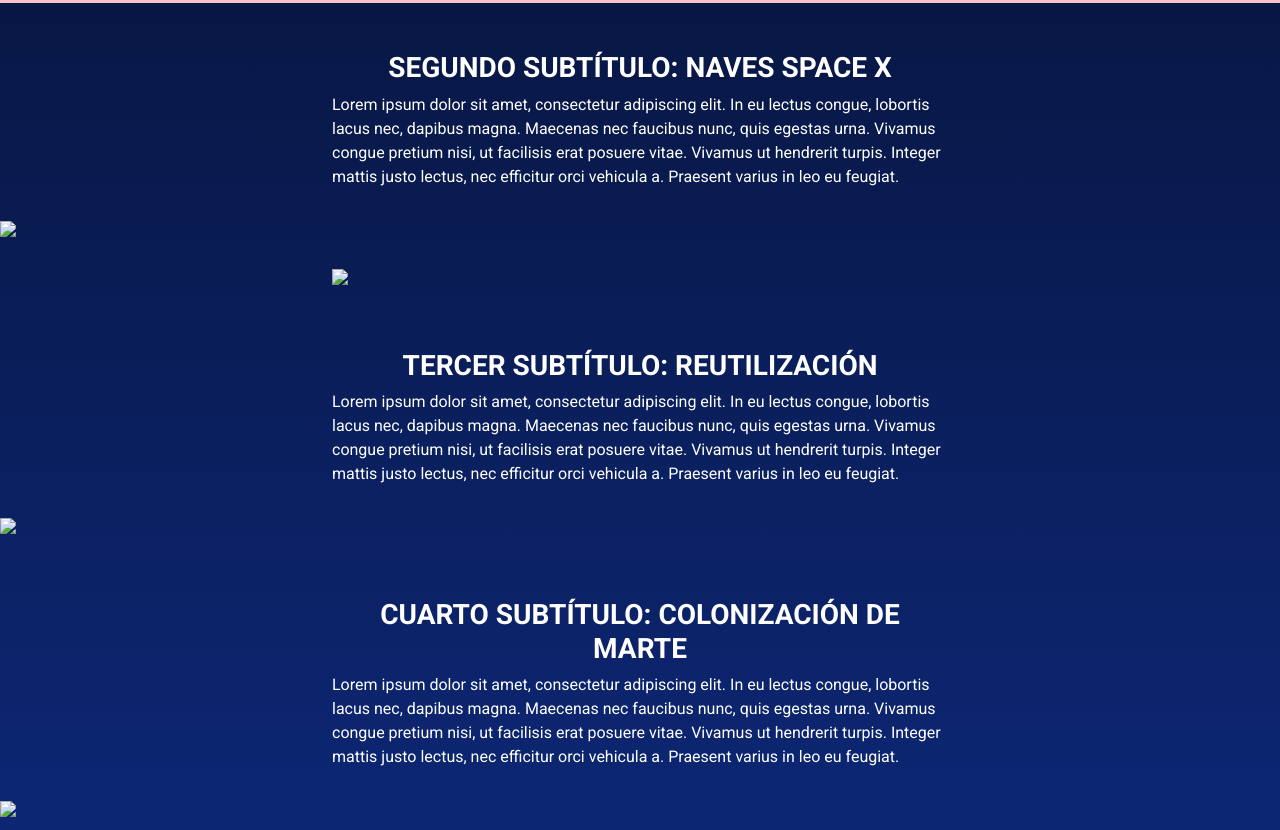
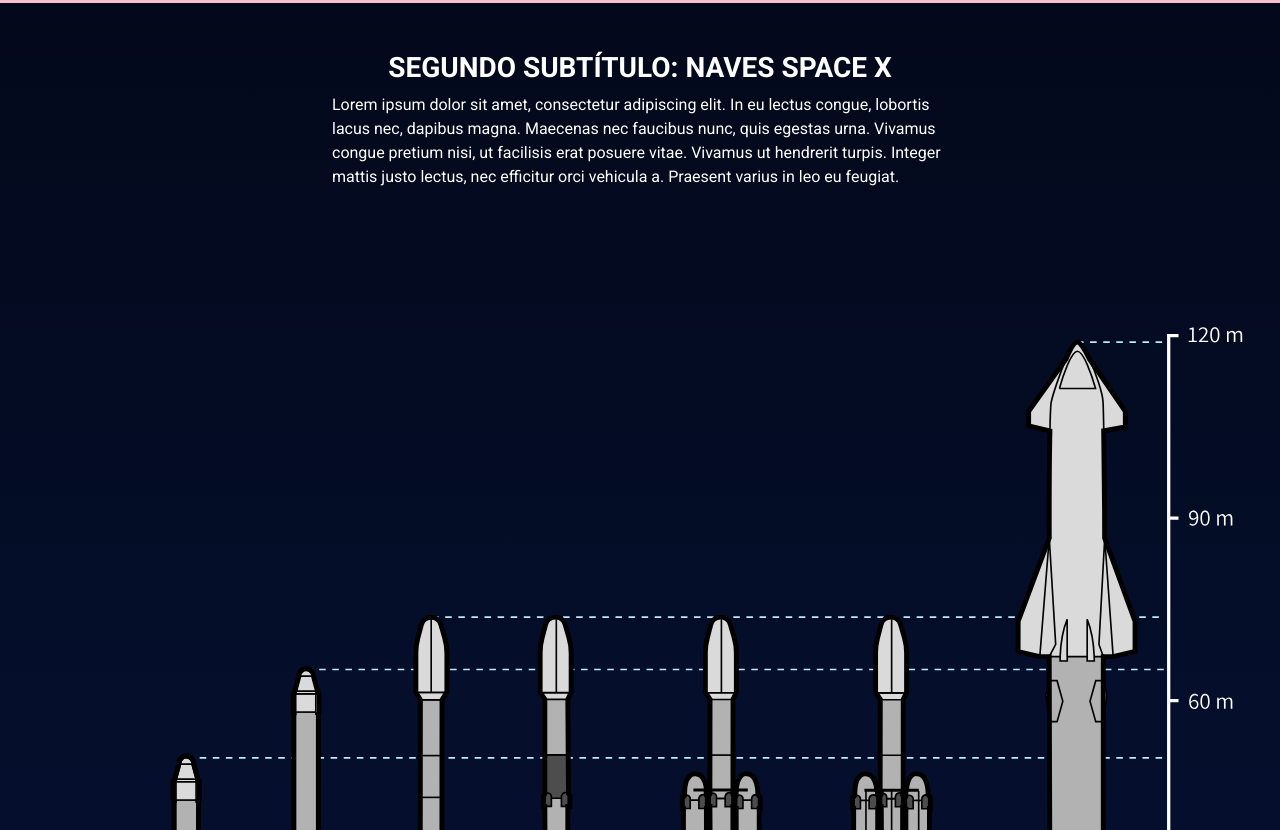
Before and after one commit to Space-X-Elon-Musk/Clase15, a plain HTML site: page index.html in a window 1280 px wide. Shown: the part 1195-2025 px from the top of the page. Drawn offline with nearby package versions, Linux system fonts and the light colour scheme.

Commit message:
Update index.html

```diff
--- a/index.html
+++ b/index.html
@@ -56,7 +56,7 @@
                             Lorem ipsum dolor sit amet, consectetur adipiscing elit. In eu lectus congue, lobortis lacus nec, dapibus magna. Maecenas nec faucibus nunc, quis egestas urna. Vivamus congue pretium nisi, ut facilisis erat posuere vitae. Vivamus ut hendrerit turpis. Integer mattis justo lectus, nec efficitur orci vehicula a. Praesent varius in leo eu feugiat.
                         </p>
 
-                        <img src="img/imagen-otra.png" class="w-100 my-3" />
+                        <img src="img/grafico1.svg" class="w-100 my-3" />
 
                     </div>
                 </div>
@@ -75,7 +75,7 @@
             </div>
             <div id="franja">
                 <div>
-                    <img src="img/imagen-ancho.png" class="w-100">
+                    <img src="img/grafico2.svg" class="w-100">
                 </div>
             </div>
         </section>
@@ -92,12 +92,12 @@
                     </div>
                 </div>
             </div>
-            <img src="img/imagen-otra.png" class="w-100 my-3" />
+            <img src="img/grafico3.svg" class="w-100 my-3" />
              <div class="container">
                 <div class="row">
                     <div class="col-sm-11 col-md-10 col-lg-9 col-xl-8 col-xxl-7 mx-auto">
 
-            <img src="img/imagen-otra.png" class="w-100 my-3" />
+            <img src="img/grafico4.svg" class="w-100 my-3" />
         </div>
     </div></div>
 </section>
@@ -116,7 +116,7 @@
                 </div>
 </div>
 
-                <img src="img/imagen-otra.png" class="w-100 my-3" />
+                <img src="img/grafico5.svg" class="w-100 my-3" />
 </section>
 
         <section id="reutilizacion">
@@ -131,7 +131,7 @@
                 </div>
 </div>
 
-                <img src="img/imagen-otra.png" class="w-100 my-3" />
+                <img src="img/grafico6.svg" class="w-100 my-3" />
 </section>
 
         <section id="starship">
@@ -143,9 +143,9 @@
                             Lorem ipsum dolor sit amet, consectetur adipiscing elit. In eu lectus congue, lobortis lacus nec, dapibus magna. Maecenas nec faucibus nunc, quis egestas urna. Vivamus congue pretium nisi, ut facilisis erat posuere vitae. Vivamus ut hendrerit turpis. Integer mattis justo lectus, nec efficitur orci vehicula a. Praesent varius in leo eu feugiat.
                         </p>
 
-                <img src="img/imagen-otra.png" class="w-100 my-3" />
+                <img src="img/grafico7.svg" class="w-100 my-3" />
 
-                <img src="img/imagen-otra.png" class="w-100 my-3" />
+                <img src="img/grafico8.svg" class="w-100 my-3" />
 
 
                     </div>
@@ -175,7 +175,7 @@
                 </div>
 </div>
 
-                <img src="img/imagen-otra.png" class="w-100 my-3" />
+                <img src="img/grafico9.svg" class="w-100 my-3" />
 
 
 </section>
```
